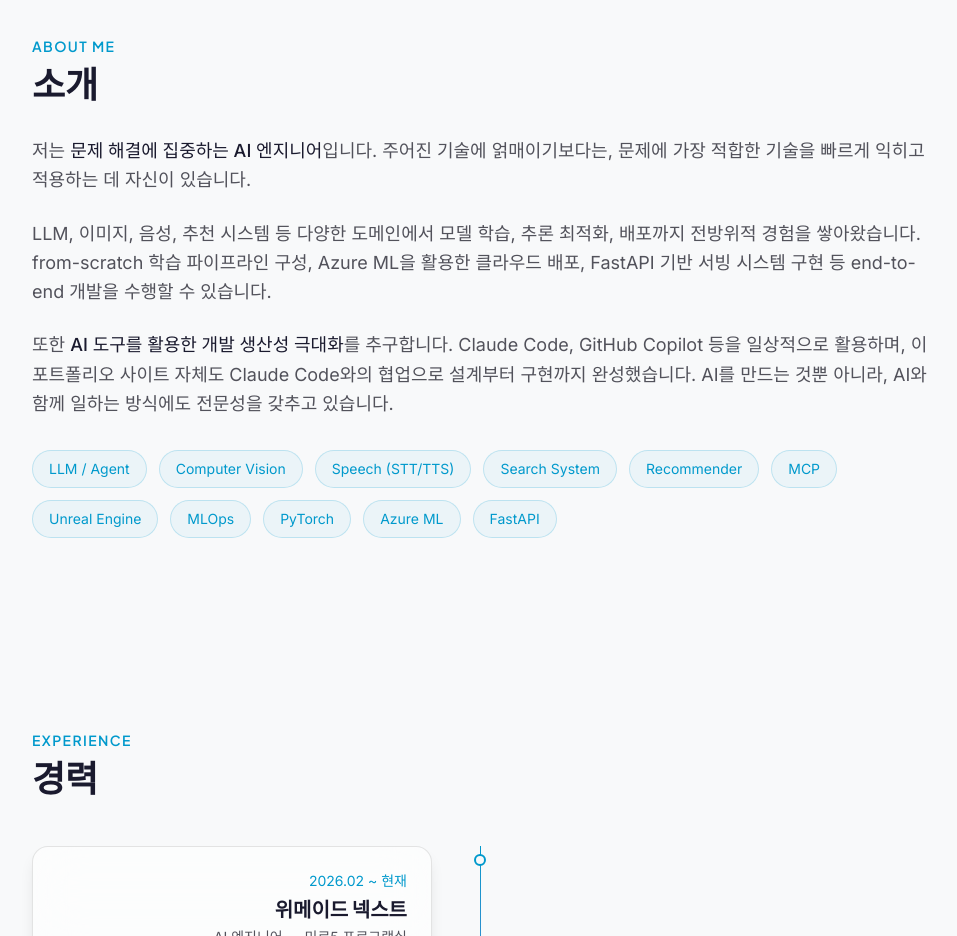
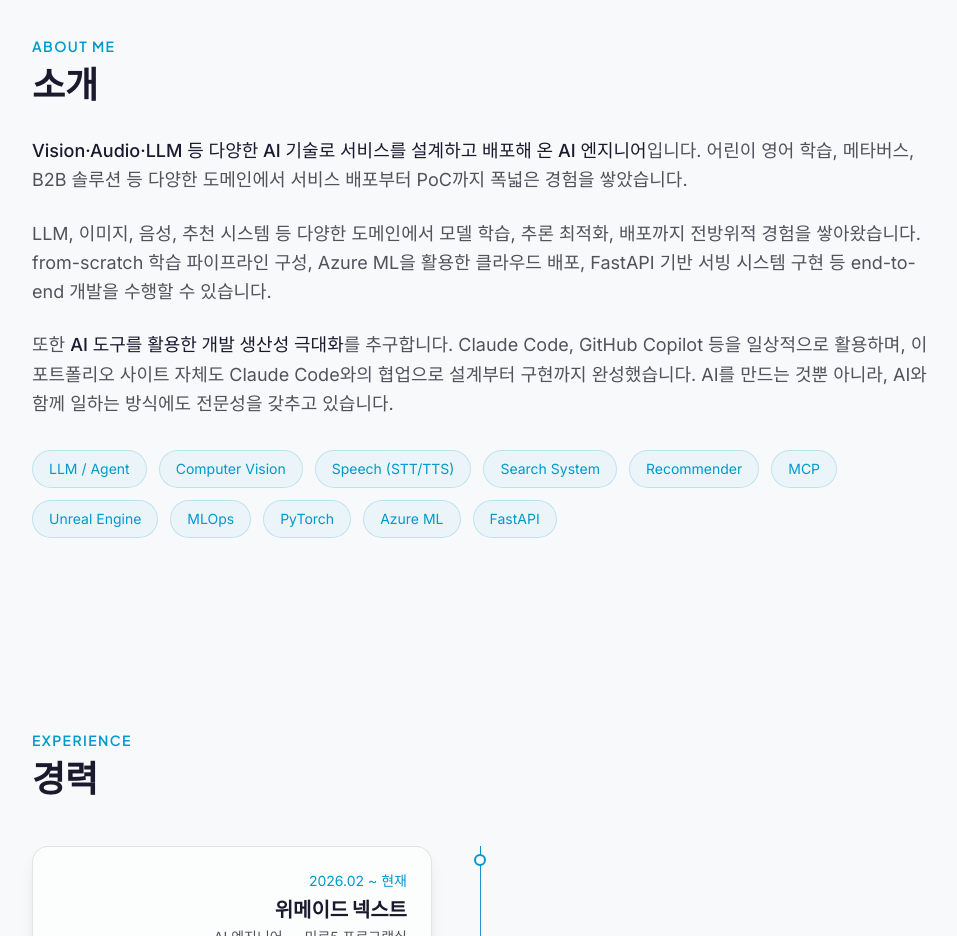
Before and after one commit to kangnam7654/kangnam7654.github.io, an Astro site: page / in a window 1280 px wide. Shown: the part 860-1796 px from the top of the page, without its empty margins (288-1245 px from the left). Built offline with nearby package versions, Linux system fonts and the light colour scheme; Astro itself is replaced by a stand-in of ours.

Commit message:
fix: 요약/소개 허위·과장 표현 수정
- "실제 서비스 지표 개선" → "서비스 배포부터 PoC까지 폭넓은 경험"
- About 섹션 동일하게 수정

Co-Authored-By: Claude Opus 4.6 (1M context) <noreply@anthropic.com>

```diff
--- a/src/components/sections/About.astro
+++ b/src/components/sections/About.astro
@@ -17,8 +17,8 @@ import AnimatedSection from "../ui/AnimatedSection.tsx";
 
     <AnimatedSection client:visible delay={0.1}>
       <p class="mb-6 text-lg leading-relaxed text-[var(--color-text-secondary)]">
-        저는 <span class="text-[var(--color-text)] font-medium">문제 해결에 집중하는 AI 엔지니어</span>입니다.
-        주어진 기술에 얽매이기보다는, 문제에 가장 적합한 기술을 빠르게 익히고 적용하는 데 자신이 있습니다.
+        <span class="text-[var(--color-text)] font-medium">Vision·Audio·LLM 등 다양한 AI 기술로 서비스를 설계하고 배포해 온 AI 엔지니어</span>입니다.
+        어린이 영어 학습, 메타버스, B2B 솔루션 등 다양한 도메인에서 서비스 배포부터 PoC까지 폭넓은 경험을 쌓았습니다.
       </p>
       <p class="mb-6 text-lg leading-relaxed text-[var(--color-text-secondary)]">
         LLM, 이미지, 음성, 추천 시스템 등 다양한 도메인에서 모델 학습, 추론 최적화, 배포까지
```
